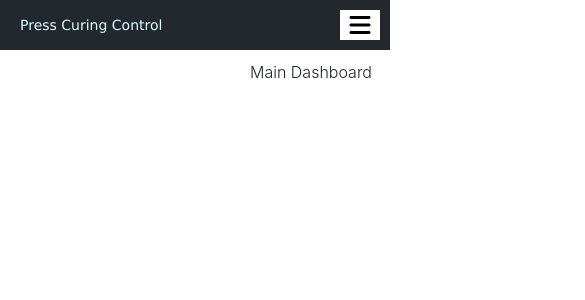
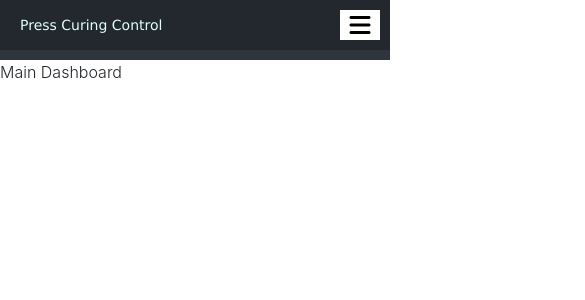
Before and after one commit to markkalalo/coreSTORE, a Vue app: page /dashboard in a window 390 px wide. Shown: the top 300 px of the page, 585 px wide, since content can reach past the window. Built offline with nearby package versions, Linux system fonts and the light colour scheme.

Commit message:
update desktop and mobile responsive of main dashboard

```diff
--- a/src/App.vue
+++ b/src/App.vue
@@ -14,6 +14,9 @@ export default {
 <style scoped> /* Add your global styles here if needed */
 *{
   font-weight: 300;
+  margin: 0;
+  padding: 0;
+  box-sizing: border-box;
 }
 body {
   background-color: #fff;
--- a/src/views/DashboardPage.vue
+++ b/src/views/DashboardPage.vue
@@ -1,12 +1,23 @@
 <template>
-
-    <SidebarComponent />
-    <!-- main content here -->
-
-  <div class="main-dashboard">
-   Main Dashboard
+  <div class="container-fluid">
+    <div class="row">
+      <div class="col-md-2">
+        <SidebarComponent />
+      </div>
+      <!-- main content here -->
+      <div class="col-md-10 main-content">
+        <div class="main-dashboard">
+          <div>
+            Main Dashboard
+          </div>
+        </div>
+      </div>
+    </div>
   </div>
 </template>
+
+
+
 
 <script>
 import SidebarComponent from '../components/SidebarComponent.vue';
@@ -21,9 +32,16 @@ export default {
 
 <style scoped>
 /* main page styles here */
+body, html, .container-fluid, .row, .col-md-10 {
+  overflow-x: hidden;
+}
+.main-content {
+  width: 100%;
+}
 .main-dashboard{
-  left: 250px;
-  position: relative
+  /* padding: 10px; */
+  /* left: 250px;
+  position: relative */
 }
 .header{
     background-color: aqua;
```
